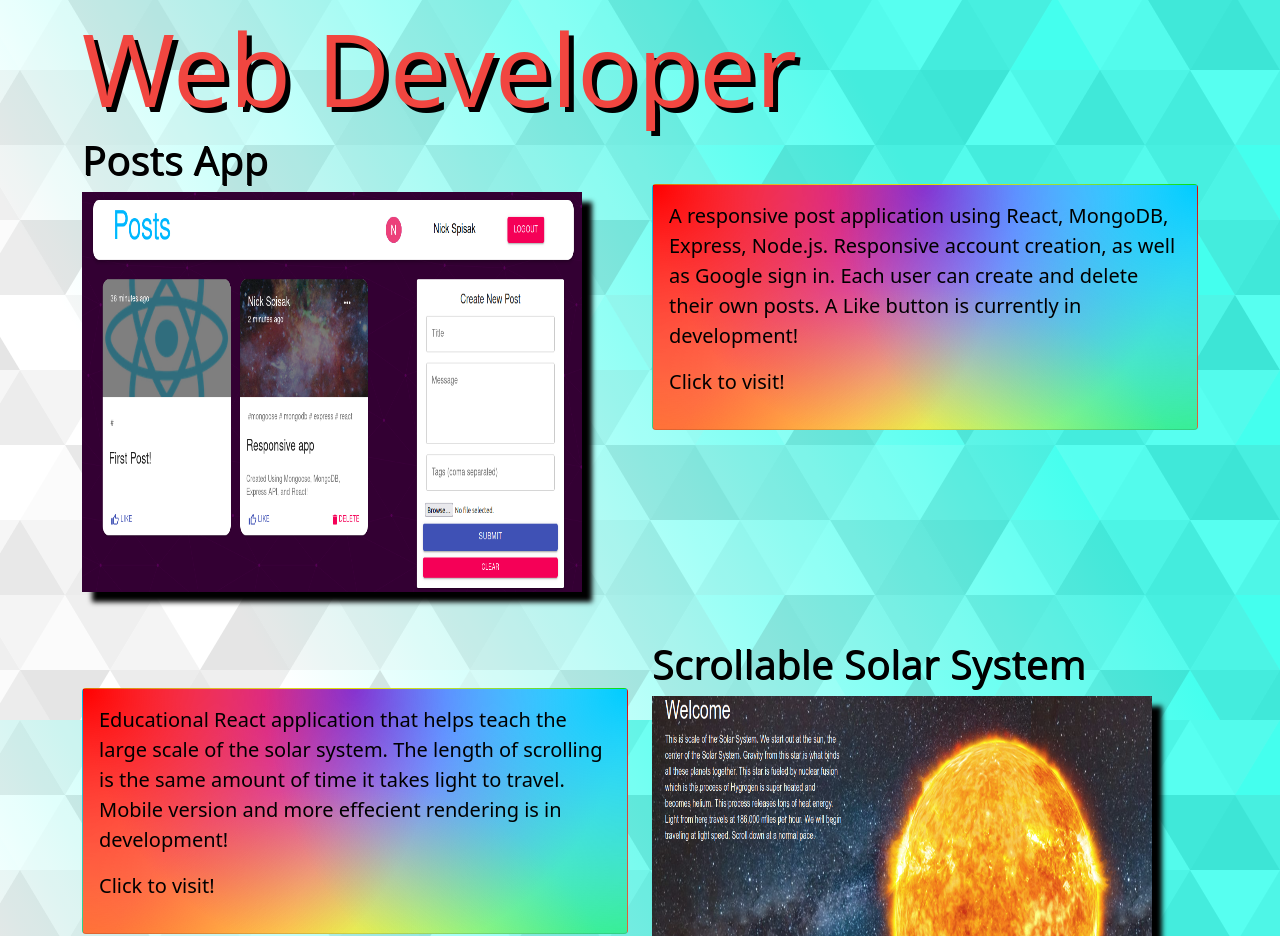
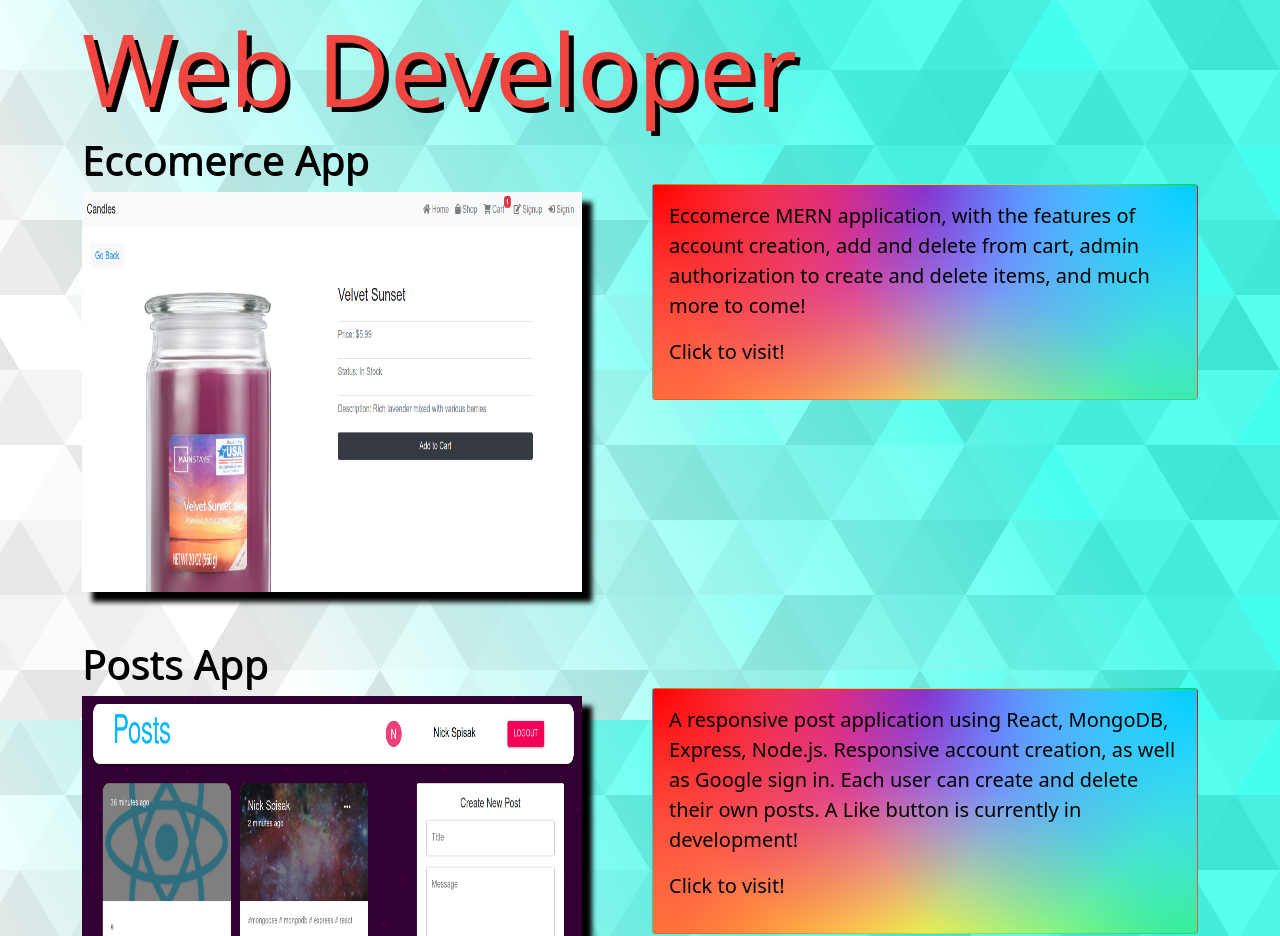
Before and after one commit to NickolasSpisak/portfolio, a React (Create React App) app in the folder client/: page / in a window 1280 px wide. Shown: the part 880-1816 px from the top of the page. Built offline with nearby package versions, Linux system fonts and the light colour scheme.

Commit message:
added eccomerce

```diff
--- a/client/src/componants/developer/developerComponent.js
+++ b/client/src/componants/developer/developerComponent.js
@@ -30,6 +30,33 @@ class Developer extends Component {
             </div>
           </div>
           <div className="row">
+            <div className="col mb-5">
+              <h1 className="website">Eccomerce App</h1>
+
+              <img
+                className="spishstories"
+                src="/images/eccomerce.png"
+                alt="posts"
+                height={400}
+                width={500}
+                onClick={this.handleOpenCard}
+              />
+            </div>
+            <div className="col mt-5">
+              <Card className="card">
+                <a href="https://nickspisak-eccomerce.netlify.app/">
+                  <CardBody>
+                    <p className="cardText">
+                      Eccomerce MERN application, with the features of account
+                      creation, add and delete from cart, admin authorization to
+                      create and delete items, and much more to come!
+                    </p>
+
+                    <p className="cardText">Click to visit!</p>
+                  </CardBody>
+                </a>
+              </Card>
+            </div>
             <div className="col mb-5">
               <h1 className="website">Posts App</h1>
 
```
Also changed, not shown: client/public/images/eccomerce.png (added).
